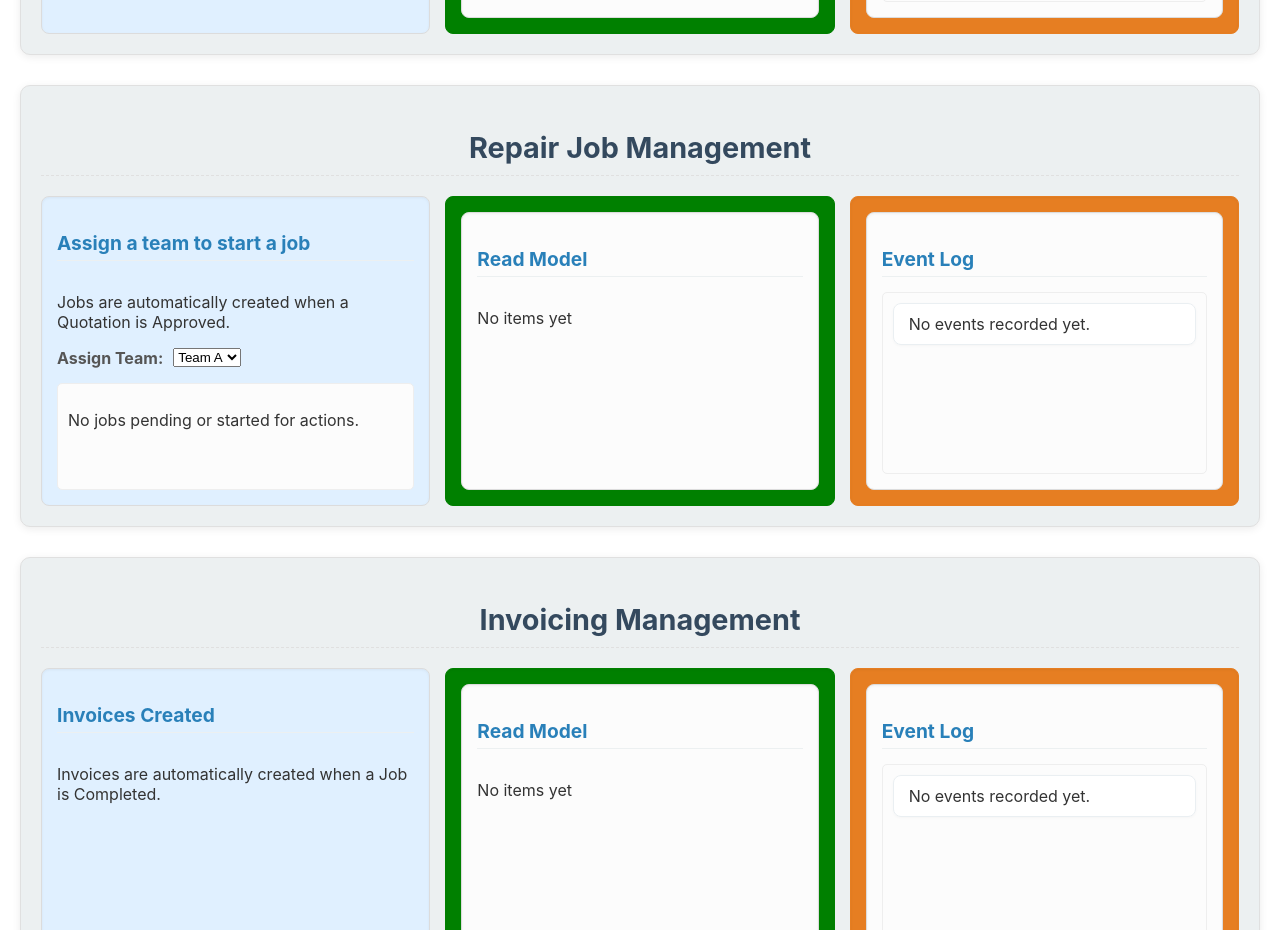
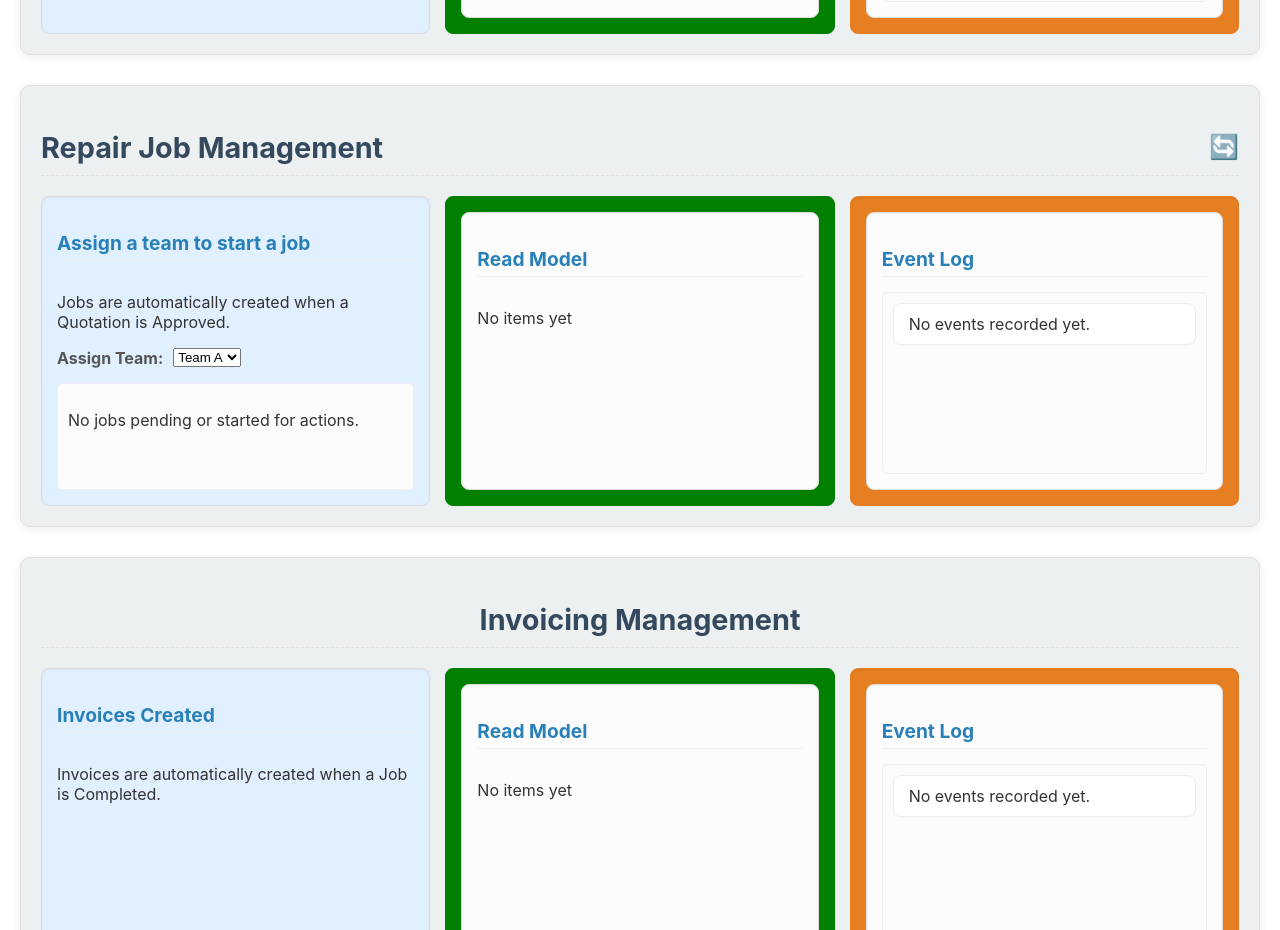
Before and after one commit to clecoentddd/after-sales, a React (Create React App) app: page / in a window 1280 px wide. Shown: the part 2020-2950 px from the top of the page. Built offline with nearby package versions, Linux system fonts and the light colour scheme.

Commit message:
Fixed Jobs projection (read model & events)

```diff
--- a/src/components/RepairJobSlice.js
+++ b/src/components/RepairJobSlice.js
@@ -6,10 +6,38 @@ import { startJobCommandHandler } from '@features/05_JobManagement/0502_StartJob
 import { StartJobCommand } from '@features/05_JobManagement/0502_StartJob/commands';
 import { completeJobCommandHandler } from '@features/05_JobManagement/0503_CompleteJob/commandHandler';
 import { CompleteJobCommand } from '@features/05_JobManagement/0503_CompleteJob/commands';
+import { RepairJobProjection } from '@features/05_JobManagement/RepairJobListProjection/rebuildProjection';
+import { useJobEvents } from '@features/05_JobManagement/repairJobManagementStream';
 
 function RepairJobSlice({ customers, requests, quotations, currentUserId }) {
   const { jobs, jobEvents } = useRepairJobSlice();
   const [selectedTeam, setSelectedTeam] = useState('Team_A');
+  const [isRebuilding, setIsRebuilding] = useState(false);
+  const { jobEvents: jobLogEvents } = useJobEvents();
+
+  const handleRebuild = async () => {
+    console.log('[RepairJobSlice] Rebuild button clicked');
+    setIsRebuilding(true);
+
+    try {
+      // Optional: clear any local jobs state to show empty state
+      // setJobs([]);
+
+      // Optional delay to show empty state briefly
+      await new Promise(resolve => setTimeout(resolve, 500));
+
+      // Rebuild projection internally (UI does not pass events)
+      const rebuiltJobs = await RepairJobProjection.rebuild();
+      console.log('[RepairJobSlice] Projection rebuilt successfully', rebuiltJobs);
+
+      // If you track local state, update it here
+      // setJobs(rebuiltJobs);
+    } catch (error) {
+      console.error('[RepairJobSlice] Error rebuilding projection:', error);
+    } finally {
+      setIsRebuilding(false);
+    }
+  };
 
   const handleStartJob = (jobId) => {
     console.log('[RepairJobSlice] Attempting to start job:', jobId, 'with team:', selectedTeam);
@@ -67,6 +95,10 @@ function RepairJobSlice({ customers, requests, quotations, currentUserId }) {
     });
   };
 
+  React.useEffect(() => {
+  console.log('[RepairJobSlice] jobLogEvents updated:', jobLogEvents);
+}, [jobLogEvents]);
+
   const getButtonStyle = (status) => {
     const baseStyle = {
       padding: '8px 12px',
@@ -94,7 +126,25 @@ function RepairJobSlice({ customers, requests, quotations, currentUserId }) {
 
   return (
     <div className="aggregate-block">
-      <h2>Repair Job Management</h2>
+      <h2 style={{ display: 'flex', justifyContent: 'space-between', alignItems: 'center' }}>
+        Repair Job Management
+        <button
+          onClick={handleRebuild}
+          title="Rebuild Projection"
+          disabled={isRebuilding}
+          style={{
+            background: 'none',
+            border: 'none',
+            cursor: isRebuilding ? 'not-allowed' : 'pointer',
+            fontSize: '1.5rem',
+            padding: 0,
+            marginLeft: '1rem',
+            color: isRebuilding ? '#aaa' : '#333'
+          }}
+        >
+          🔄
+        </button>
+      </h2>
       <div className="aggregate-columns">
         <div className="aggregate-column first-column">
           <h3>Assign a team to start a job</h3>
@@ -160,7 +210,7 @@ function RepairJobSlice({ customers, requests, quotations, currentUserId }) {
           />
         </div>
         <div className="aggregate-column third-column">
-          <EventLogDisplay events={jobEvents} />
+          <EventLogDisplay events={jobLogEvents} />
         </div>
       </div>
     </div>
--- a/src/domain/features/05_JobManagement/0503_CompleteJob/commandHandler.js
+++ b/src/domain/features/05_JobManagement/0503_CompleteJob/commandHandler.js
@@ -43,6 +43,8 @@ export const completeJobCommandHandler = {
 
           // 6. Publish the minimal event-sourcing event
           jobEventStore.append(jobCompletedEvent);
+          eventBus.publish(jobCompletedEvent);
+
           console.log('[CompleteJobCommandHandler] Published JobCompleted event:', jobCompletedEvent);
 
           eventBus.publish(jobCompletedEvent);
--- /dev/null
+++ b/src/domain/features/05_JobManagement/RepairJobListProjection/RepairJobProjection.js
@@ -0,0 +1,64 @@
+// RepairJobProjection.js
+import { jobEventStore } from '@core/eventStore';
+
+const repairJobState = {};
+const listeners = new Set();
+
+const RepairJobProjection = {
+  getAll() {
+    return Object.values(repairJobState);
+  },
+
+  subscribe(callback) {
+    listeners.add(callback);
+    callback(this.getAll());
+    return () => listeners.delete(callback);
+  },
+
+  notify() {
+    listeners.forEach(cb => {
+      try {
+        cb(this.getAll());
+      } catch (err) {
+        console.error('[RepairJobProjection] Subscriber callback error:', err);
+      }
+    });
+  },
+
+  reset() {
+    for (const key in repairJobState) {
+      delete repairJobState[key];
+    }
+    this.notify();
+  },
+
+  handleEvent(event) {
+    const jobId = event.aggregateId;
+    if (!jobId) return;
+
+    switch (event.type) {
+      case 'JobCreated':
+        if (!repairJobState[jobId]) {
+          repairJobState[jobId] = { jobId, status: 'Pending', ...event.data };
+        }
+        break;
+      case 'JobStarted':
+        if (repairJobState[jobId]) repairJobState[jobId].status = 'Started';
+        break;
+      case 'JobCompleted':
+        if (repairJobState[jobId]) repairJobState[jobId].status = 'Completed';
+        break;
+    }
+
+    this.notify();
+  },
+
+  async rebuild() {
+    const events = jobEventStore.getEvents();
+    this.reset();
+    events.forEach(event => this.handleEvent(event));
+    console.log('[RepairJobProjection] Rebuild complete from events');
+  }
+};
+
+export { RepairJobProjection };
--- /dev/null
+++ b/src/domain/features/05_JobManagement/RepairJobListProjection/rebuildProjection.js
@@ -0,0 +1,74 @@
+// features/RepairJob/rebuildProjection.js
+import { eventBus } from '@core/eventBus';
+
+const repairJobState = {};
+const listeners = new Set();
+
+export const RepairJobProjection = {
+  getEvents() {
+    return Object.values(repairJobState);
+  },
+
+  subscribe(callback) {
+    listeners.add(callback);
+    callback(this.getEvents());
+    return () => listeners.delete(callback);
+  },
+
+  notify() {
+    const allData = this.getEvents();
+    listeners.forEach(cb => cb(allData));
+  },
+
+  reset() {
+    for (const key in repairJobState) {
+      delete repairJobState[key];
+    }
+    this.notify();
+  },
+
+  handleEvent(event) {
+    const jobId = event.aggregateId;
+    if (!jobId) return;
+
+    switch (event.type) {
+      case 'JobCreated':
+        if (!repairJobState[jobId]) {
+          repairJobState[jobId] = {
+            jobId,
+            status: 'Pending',
+            ...event.data,
+          };
+        }
+        break;
+      case 'JobStarted':
+        if (repairJobState[jobId]) {
+          repairJobState[jobId].status = 'Started';
+        }
+        break;
+      case 'JobCompleted':
+        if (repairJobState[jobId]) {
+          repairJobState[jobId].status = 'Completed';
+        }
+        break;
+      default:
+        // ignore all other events
+        return;
+    }
+
+    this.notify();
+  },
+
+  async rebuild(events) {
+    this.reset();
+    events.forEach(event => this.handleEvent(event));
+    console.log('[RepairJobProjection] Rebuild complete');
+  },
+};
+
+// 👇 Subscribe only to the relevant events
+['JobCreated', 'JobStarted', 'JobCompleted'].forEach(type => {
+  eventBus.subscribe(event => {
+    if (event.type === type) RepairJobProjection.handleEvent(event);
+  });
+});
--- a/src/domain/features/05_JobManagement/RepairJobListProjection/useRepairJobSlice.js
+++ b/src/domain/features/05_JobManagement/RepairJobListProjection/useRepairJobSlice.js
@@ -1,103 +1,38 @@
 import { useEffect, useState } from 'react';
+import { RepairJobProjection } from './RepairJobProjection';
 import { jobEventStore } from '@core/eventStore';
 import { eventBus } from '@core/eventBus';
 
 export function useRepairJobSlice() {
   const [repairJobs, setRepairJobs] = useState([]);
-  const [repairJobEvents, setRepairJobEvents] = useState([]);
 
+  // Rebuild projection from existing events
+  const rebuildProjection = async () => {
+    await RepairJobProjection.rebuild(); // uses jobEventStore.getEvents internally
+    setRepairJobs(Object.values(RepairJobProjection.getAll?.() || {}));
+  };
+
+  // Subscribe to eventBus for live updates
   useEffect(() => {
-    const events = [...(jobEventStore.getEvents() || [])];
-    console.log('[useRepairJobSlice] Initial events:', events);
+    const handleEvent = (event) => {
+      RepairJobProjection.handleEvent(event);
+      setRepairJobs(Object.values(RepairJobProjection.getAll?.() || {}));
+    };
 
-    const jobMap = new Map();
+    // subscribe to job-related events
+    const unsubJobCreated = eventBus.subscribe('JobCreated', handleEvent);
+    const unsubJobStarted = eventBus.subscribe('JobStarted', handleEvent);
+    const unsubJobCompleted = eventBus.subscribe('JobCompleted', handleEvent);
 
-    for (const event of events) {
-      const jobId = event.aggregateId;
-      const data = event.data;
+    // rebuild on mount
+    rebuildProjection();
 
-      switch (event.type) {
-        case 'JobCreated':
-          jobMap.set(jobId, { jobId, ...data });
-          break;
-        case 'JobStarted':
-          if (jobMap.has(jobId)) jobMap.get(jobId).status = data.status;
-          break;
-        case 'JobCompleted':
-          if (jobMap.has(jobId)) jobMap.get(jobId).status = 'Completed';
-          break;
-        case 'JobOnHold':
-          if (jobMap.has(jobId)) jobMap.get(jobId).status = 'OnHold';
-          break;
-        case 'ChangeRequestReceivedPendingAssessment':
-          if (jobMap.has(jobId)) jobMap.get(jobId).status = 'ChangeRequestReceivedPendingAssessment';
-          break;
-        default:
-          break;
-      }
-    }
-
-    setRepairJobs(Array.from(jobMap.values()));
-    setRepairJobEvents(events);
+    return () => {
+      unsubJobCreated();
+      unsubJobStarted();
+      unsubJobCompleted();
+    };
   }, []);
 
-  useEffect(() => {
-    const handleJobCreated = (event) => {
-      console.log('[useRepairJobSlice] JobCreated received:', event);
-      const jobId = event.aggregateId;
-      setRepairJobs(prev => [...prev, { jobId, ...event.data }]);
-      setRepairJobEvents(prev => [...prev, event]);
-    };
-
-    const handleJobStatusChange = (event) => {
-      console.log('[useRepairJobSlice] Status change event received:', event);
-
-      const jobId = event.aggregateId;
-      const newStatus =
-        event.type === 'JobStarted'
-          ? event.data.status
-          : event.type === 'JobCompleted'
-          ? 'Completed'
-          : 'OnHold';
-
-      setRepairJobs(prev =>
-        prev.map(job =>
-          job.jobId === jobId ? { ...job, status: newStatus } : job
-        )
-      );
-      setRepairJobEvents(prev => [...prev, event]);
-    };
-
-    const handleCustomChangeStatus = (event) => {
-      console.log('[useRepairJobSlice] Custom status event received:', event);
-      const jobId = event.aggregateId;
-      setRepairJobs(prev =>
-        prev.map(job =>
-          job.jobId === jobId
-            ? { ...job, status: 'ChangeRequestReceivedPendingAssessment' }
-            : job
-        )
-      );
-      setRepairJobEvents(prev => [...prev, event]);
-    };
-
-    const unsubscribers = [
-      eventBus.subscribe('JobCreated', handleJobCreated),
-      eventBus.subscribe('JobStarted', handleJobStatusChange),
-      eventBus.subscribe('JobCompleted', handleJobStatusChange),
-      eventBus.subscribe('JobOnHold', handleJobStatusChange),
-      eventBus.subscribe('ChangeRequestReceivedPendingAssessment', handleCustomChangeStatus)
-    ];
-
-    return () => unsubscribers.forEach(unsub => unsub());
-  }, []);
-
-  useEffect(() => {
-    console.log('[useRepairJobSlice] repairJobs updated:', repairJobs);
-  }, [repairJobs]);
-
-  return {
-    jobs: repairJobs || [],
-    jobEvents: repairJobEvents || []
-  };
+  return { jobs: repairJobs, rebuildProjection };
 }
--- /dev/null
+++ b/src/domain/features/05_JobManagement/repairJobManagementStream.js
@@ -0,0 +1,30 @@
+// domain/features/05_RepairJobManagement/repairJobManagementStream.js
+import { useState, useEffect } from 'react';
+import { eventBus } from '@core/eventBus';
+import { jobEventStore } from '@core/eventStore';
+
+export function useJobEvents() {
+  const [jobEvents, setJobEvents] = useState(
+    jobEventStore.getEvents().filter(e =>
+      ['JobCreated', 'JobStarted', 'JobCompleted'].includes(e.type)
+    )
+  );
+
+  useEffect(() => {
+    const unsubscribes = [
+      eventBus.subscribe('JobCreated', (event) => {
+        setJobEvents(prev => [...prev, event]);
+      }),
+      eventBus.subscribe('JobStarted', (event) => {
+        setJobEvents(prev => [...prev, event]);
+      }),
+      eventBus.subscribe('JobCompleted', (event) => {
+        setJobEvents(prev => [...prev, event]);
+      })
+    ];
+
+    return () => unsubscribes.forEach(unsub => unsub());
+  }, []);
+
+  return { jobEvents };
+}
```
Also changed, not shown: src/domain/features/05_JobManagement/RepairJobListProjection/eventHandlers.js (added, +17 -0 lines).
